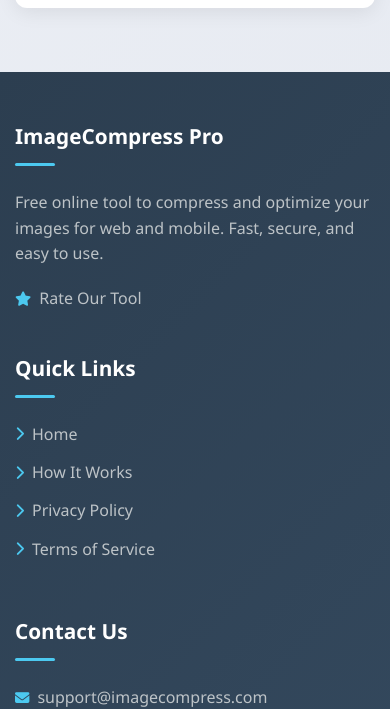
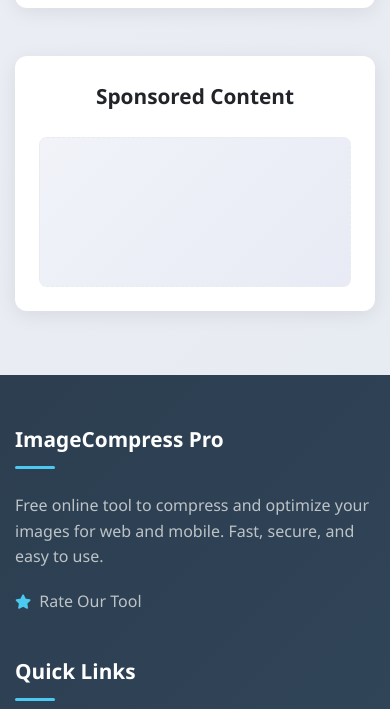
Before and after one commit to hafizbilal3731/tooles, a plain HTML site: page img-compress.html in a window 390 px wide. Shown: the part 2774-3483 px from the top of the page. Drawn offline with Linux system fonts and the light colour scheme.

Commit message:
Update img-compress.html

```diff
--- a/img-compress.html
+++ b/img-compress.html
@@ -512,6 +512,43 @@
             padding: 1.5rem;
         }
 
+        /* Bottom Ad Section */
+        .bottom-ad-section {
+            margin: 3rem 0;
+            padding: 2rem;
+            background: white;
+            border-radius: var(--radius);
+            box-shadow: var(--shadow);
+            text-align: center;
+        }
+
+        .bottom-ad-container {
+            max-width: 1000px;
+            margin: 0 auto;
+        }
+
+        .bottom-ad-title {
+            font-size: 1.5rem;
+            margin-bottom: 1.5rem;
+            color: var(--dark);
+            font-weight: 600;
+        }
+
+        .bottom-ad-unit {
+            width: 100%;
+            min-height: 150px;
+            background: linear-gradient(135deg, #f1f3f9, #e8ebf5);
+            display: flex;
+            justify-content: center;
+            align-items: center;
+            color: var(--gray);
+            font-size: 1rem;
+            border-radius: 8px;
+            border: 1px dashed var(--light-gray);
+            padding: 2rem;
+            margin: 0 auto;
+        }
+
         .info-box {
             background: white;
             border-radius: var(--radius);
@@ -715,6 +752,14 @@
                 width: 100%;
                 justify-content: center;
             }
+
+            .bottom-ad-section {
+                padding: 1.5rem;
+            }
+
+            .bottom-ad-title {
+                font-size: 1.3rem;
+            }
         }
 
         @media (max-width: 576px) {
@@ -904,11 +949,11 @@
                 <div class="ad-unit">
                     <!-- Google AdSense Ad Unit -->
                     <!-- Replace with your AdSense code -->
-                    <script async src="https://pagead2.googlesyndication.com/pagead/js/adsbygoogle.js?client=ca-pub-XXXXXXXXXXXXXXXX"
+                    <script async src="https://pagead2.googlesyndication.com/pagead/js/adsbygoogle.js?client=ca-app-pub-2270756130888727/9505287712
                             crossorigin="anonymous"></script>
                     <ins class="adsbygoogle"
                          style="display:block"
-                         data-ad-client="ca-pub-XXXXXXXXXXXXXXXX"
+                         data-ad-client="ca-app-pub-2270756130888727/9505287712
                          data-ad-slot="XXXXXXXXXX"
                          data-ad-format="auto"
                          data-full-width-responsive="true"></ins>
@@ -938,6 +983,29 @@
                 </div>
             </div>
         </aside>
+    </div>
+
+    <!-- Bottom Ad Section -->
+    <div class="container">
+        <section class="bottom-ad-section">
+            <div class="bottom-ad-container">
+                <h3 class="bottom-ad-title">Sponsored Content</h3>
+                <div class="bottom-ad-unit">
+                    <!-- Bottom Ad Unit -->
+                    <script async src="https://pagead2.googlesyndication.com/pagead/js/adsbygoogle.js?client=ca-app-pub-2270756130888727/8021202694
+                            crossorigin="anonymous"></script>
+                    <ins class="adsbygoogle"
+                         style="display:block"
+                         data-ad-format="fluid"
+                         data-ad-layout-key="-fb+5w+4e-db+86"
+                         data-ad-client="ca-app-pub-2270756130888727/8021202694
+                         data-ad-slot="YYYYYYYYYY"></ins>
+                    <script>
+                         (adsbygoogle = window.adsbygoogle || []).push({});
+                    </script>
+                </div>
+            </div>
+        </section>
     </div>
 
     <footer>
```
